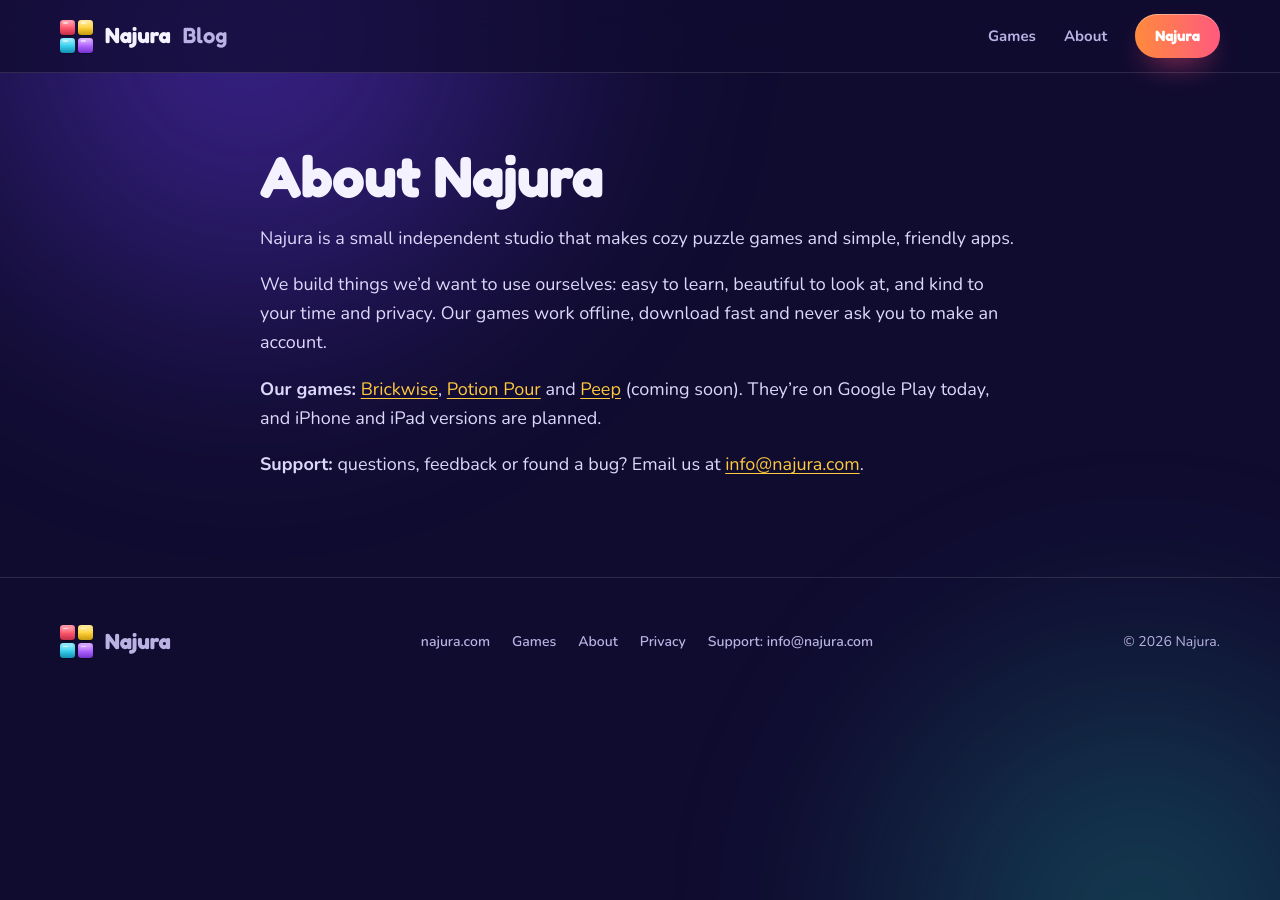
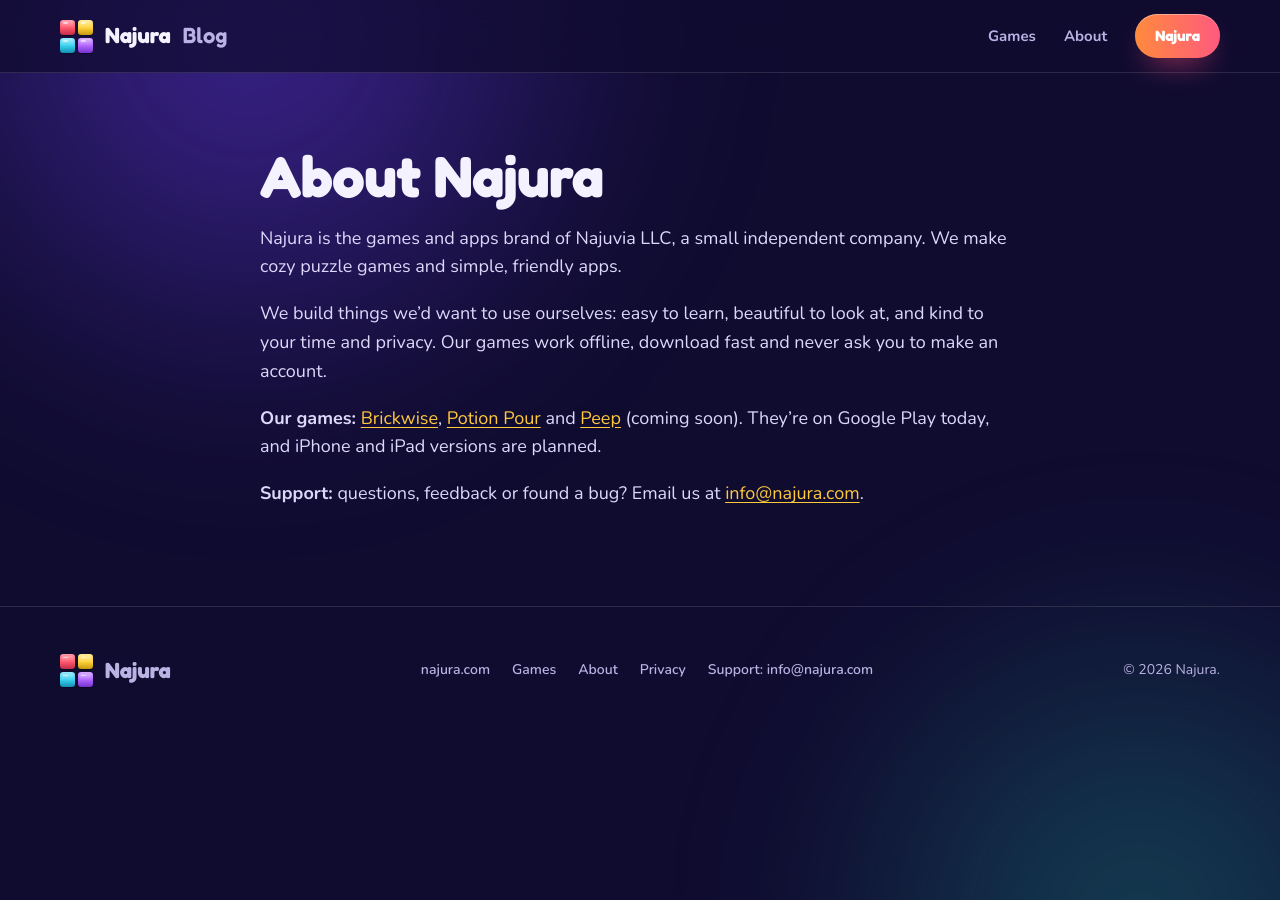
Before and after one commit to withnasim/blog, a Jekyll site: the page built from about.md, in a window 1280 px wide. Built offline with Jekyll 4.4.1, drawn with Linux system fonts in a browser that asks for light colours.

Commit message:
Add files via upload

```diff
--- a/about.md
+++ b/about.md
@@ -1,12 +1,12 @@
 ---
 layout: default
 title: About
-description: Najura is a small independent studio making cozy offline puzzle games and simple, friendly apps.
+description: Najura, a brand of Najuvia LLC, makes cozy offline puzzle games and simple, friendly apps.
 permalink: /about/
 ---
 <h1>About Najura</h1>
 <div class="prose" markdown="1">
-Najura is a small independent studio that makes cozy puzzle games and simple, friendly apps.
+Najura is the games and apps brand of Najuvia LLC, a small independent company. We make cozy puzzle games and simple, friendly apps.
 
 We build things we'd want to use ourselves: easy to learn, beautiful to look at, and kind to your time and privacy. Our games work offline, download fast and never ask you to make an account.
 
```
